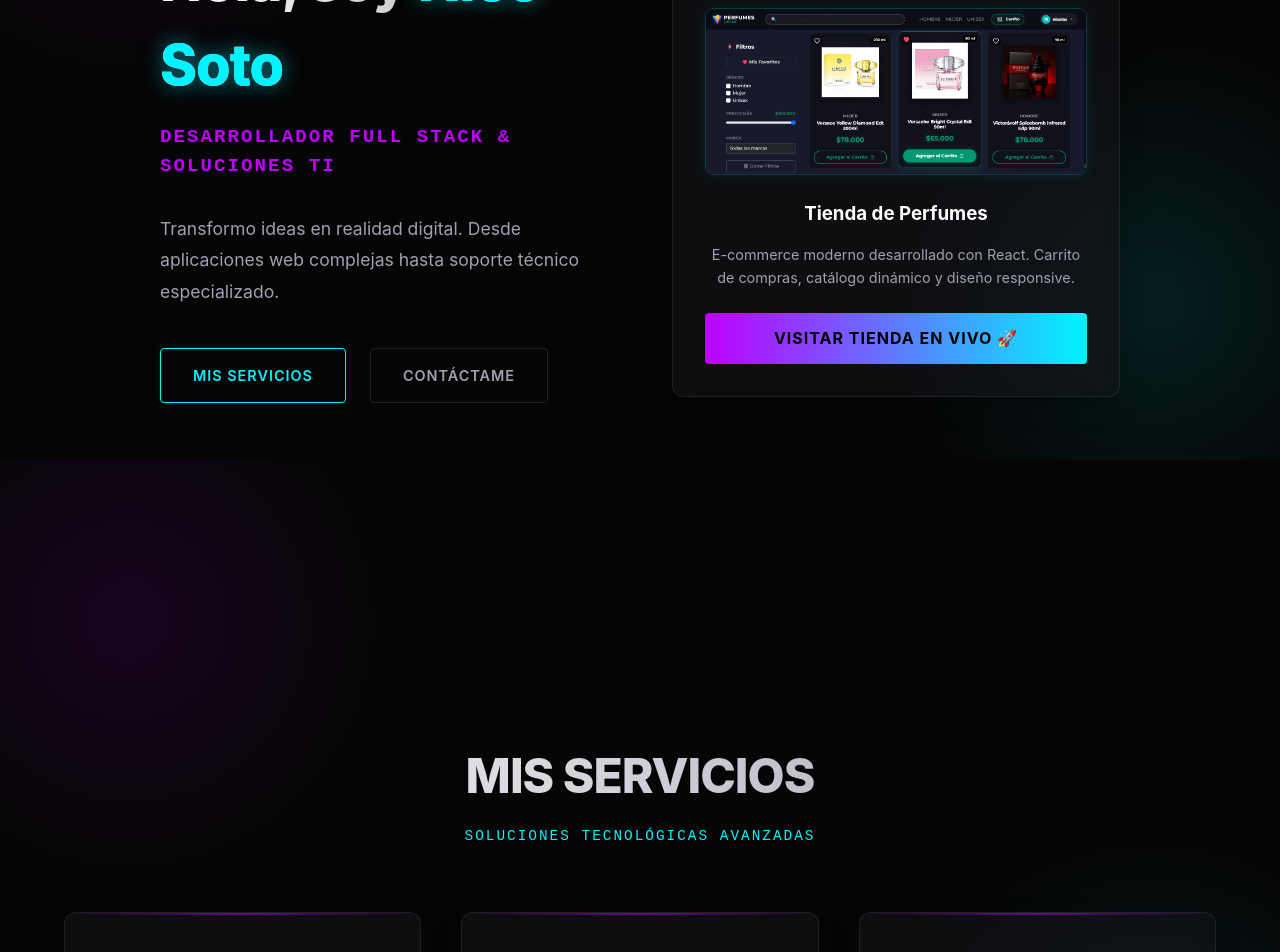
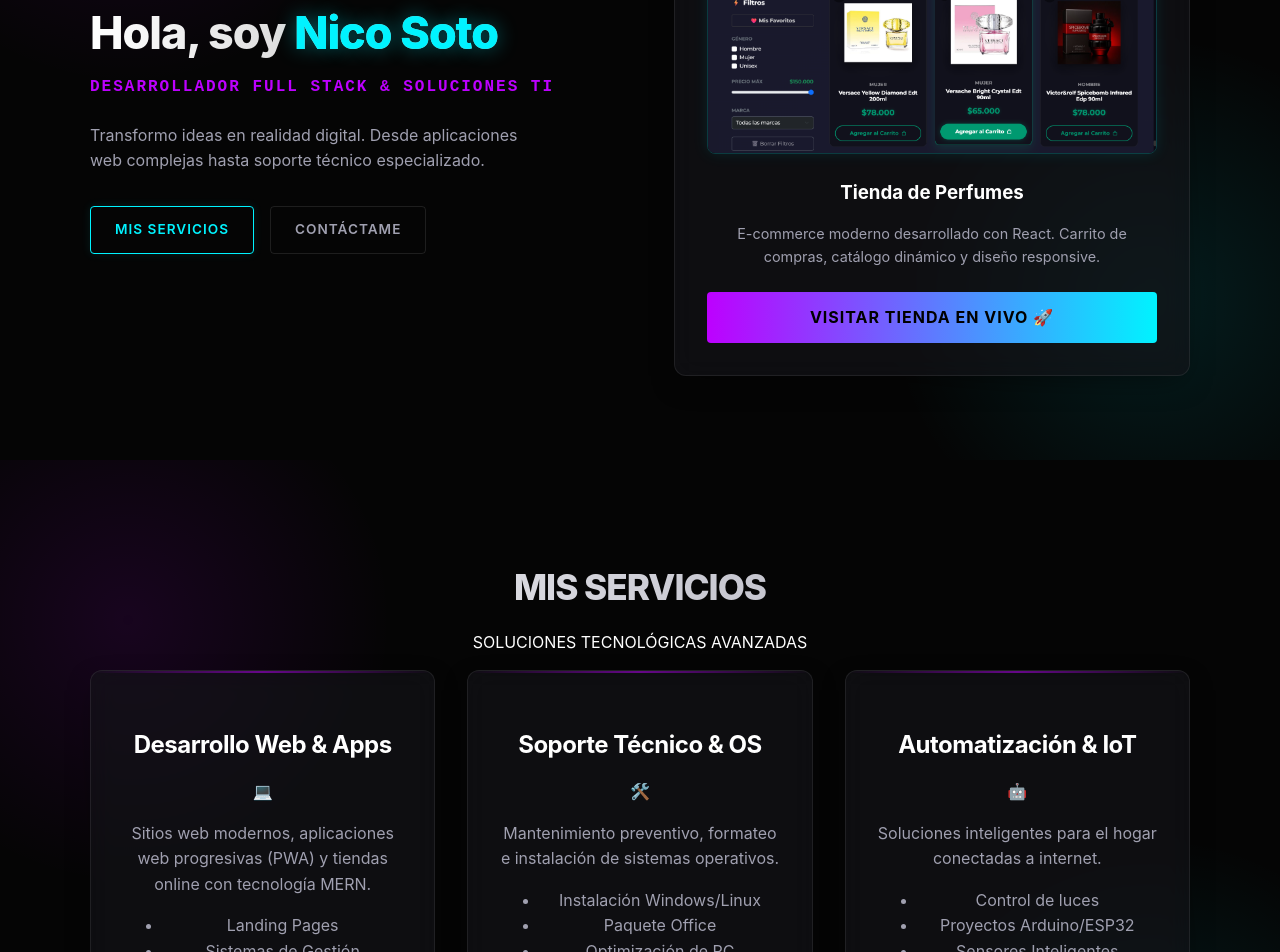
Before and after one commit to nikoalters/nicodev, a React (Vite) app: page / in a window 1280 px wide. Shown: the part 340-1292 px from the top of the page. Built offline with nearby package versions, Linux system fonts and the light colour scheme.

Commit message:
Arreglo tamaño navbar

```diff
--- a/src/components/Hero.css
+++ b/src/components/Hero.css
@@ -3,22 +3,28 @@
     flex-direction: column;
     align-items: center;
     justify-content: center;
-    padding: 8rem 2rem 4rem;
-    min-height: 90vh;
+    /* Reduje el padding superior de 8rem a 6rem */
+    padding: 6rem 2rem 3rem;
+    min-height: 85vh;
+    /* Un poco menos de altura para que quepa mejor */
     position: relative;
+    max-width: 1100px;
+    /* IMPORTANTE: Esto evita que se estire infinito a los lados */
+    margin: 0 auto;
+    /* Esto lo centra */
 }
 
 @media (min-width: 768px) {
     .hero-container {
         flex-direction: row;
-        gap: 4rem;
-        padding: 6rem 8rem;
-        /* Más aire a los lados */
+        gap: 3rem;
+        /* Menos espacio entre texto y tarjeta */
+        padding: 5rem 2rem;
+        text-align: left;
     }
 
     .hero-content {
         flex: 1;
-        text-align: left;
     }
 
     .hero-showcase {
@@ -30,54 +36,59 @@
 
 /* Efecto de Texto Brillante */
 .hero-content h1 {
-    font-size: 3.5rem;
+    /* Reduje de 3.5rem a 2.8rem */
+    font-size: 2.8rem;
     font-weight: 800;
     letter-spacing: -1px;
     background: linear-gradient(90deg, #fff, #a5a5a5);
     -webkit-background-clip: text;
     -webkit-text-fill-color: transparent;
     margin-bottom: 0.5rem;
+    line-height: 1.2;
+    /* Para que las líneas no se separen tanto */
 }
 
 .highlight {
     color: var(--neon-cyan);
     -webkit-text-fill-color: var(--neon-cyan);
-    text-shadow: 0 0 20px rgba(0, 243, 255, 0.5);
-    /* RESPLANDOR */
+    text-shadow: 0 0 20px rgba(0, 243, 255, 0.4);
 }
 
 .hero-content h2 {
     font-family: 'Courier New', monospace;
-    /* Fuente tipo código */
-    font-size: 1.2rem;
+    /* Reduje de 1.2rem a 1rem */
+    font-size: 1rem;
     color: var(--neon-purple);
-    margin-bottom: 2rem;
+    margin-bottom: 1.5rem;
     text-transform: uppercase;
     letter-spacing: 2px;
 }
 
 .hero-content p {
-    font-size: 1.1rem;
-    color: var(--text-dim);
-    max-width: 500px;
-    line-height: 1.8;
-    margin-bottom: 2.5rem;
+    font-size: 1rem;
+    /* Texto un pelín más chico */
+    color: #a0a0b0;
+    /* Usar el gris tech directo */
+    max-width: 450px;
+    /* Limita el ancho del párrafo para que no se vea eterno */
+    line-height: 1.6;
+    margin-bottom: 2rem;
 }
 
 /* Botones High Tech */
 .hero-buttons {
     display: flex;
-    gap: 1.5rem;
+    gap: 1rem;
 }
 
 .btn {
-    padding: 1rem 2rem;
+    padding: 0.8rem 1.5rem;
+    /* Botones un poco más compactos */
     border-radius: 4px;
-    /* Bordes más cuadrados = más tech */
     text-decoration: none;
     font-weight: 600;
     text-transform: uppercase;
-    font-size: 0.9rem;
+    font-size: 0.85rem;
     letter-spacing: 1px;
     transition: all 0.3s cubic-bezier(0.4, 0, 0.2, 1);
     position: relative;
@@ -94,11 +105,11 @@
 .btn-primary:hover {
     background: var(--neon-cyan);
     color: black;
-    box-shadow: 0 0 30px rgba(0, 243, 255, 0.6);
+    box-shadow: 0 0 20px rgba(0, 243, 255, 0.5);
 }
 
 .btn-outline {
-    color: var(--text-dim);
+    color: #a0a0b0;
     border: 1px solid rgba(255, 255, 255, 0.1);
 }
 
@@ -107,70 +118,17 @@
     color: white;
 }
 
-/* Tarjeta Showcase Holográfica */
-.showcase-card {
-    background: rgba(255, 255, 255, 0.03);
-    /* Casi transparente */
-    backdrop-filter: blur(10px);
-    /* Desenfoque de fondo */
-    border: 1px solid rgba(255, 255, 255, 0.1);
-    padding: 2.5rem;
-    border-radius: 12px;
-    max-width: 400px;
-    position: relative;
-    transition: transform 0.3s;
+/* Ajuste específico para que la tarjeta de la derecha no sea gigante */
+.hero-showcase {
+    width: 100%;
+    display: flex;
+    justify-content: center;
+    /* En móvil centrada */
 }
 
-/* Linea decorativa arriba de la tarjeta */
-.showcase-card::before {
-    content: '';
-    position: absolute;
-    top: 0;
-    left: 0;
-    width: 100%;
-    height: 2px;
-    background: linear-gradient(90deg, transparent, var(--neon-purple), transparent);
+@media (min-width: 768px) {
+    .hero-showcase {
+        justify-content: flex-end;
+        /* En PC a la derecha */
+    }
 }
-
-.showcase-card:hover {
-    transform: translateY(-5px);
-    border-color: var(--neon-purple);
-    box-shadow: 0 10px 40px rgba(189, 0, 255, 0.15);
-}
-
-.badge {
-    background: rgba(0, 243, 255, 0.1);
-    color: var(--neon-cyan);
-    padding: 0.4rem 0.8rem;
-    border-radius: 4px;
-    font-size: 0.75rem;
-    font-family: monospace;
-    border: 1px solid rgba(0, 243, 255, 0.3);
-}
-
-.showcase-placeholder {
-    background: linear-gradient(45deg, #111, #1a1a1a);
-    border: 1px dashed #333;
-    height: 180px;
-    border-radius: 8px;
-    display: flex;
-    align-items: center;
-    justify-content: center;
-    margin: 1.5rem 0;
-    color: #555;
-    font-family: monospace;
-}
-
-.btn-showcase {
-    display: block;
-    background: linear-gradient(90deg, var(--neon-purple), #9d00d6);
-    color: white;
-    padding: 1rem;
-    border-radius: 4px;
-    text-align: center;
-    text-decoration: none;
-    font-weight: bold;
-    text-transform: uppercase;
-    font-size: 0.9rem;
-    letter-spacing: 1px;
-}
--- a/src/components/Services.css
+++ b/src/components/Services.css
@@ -1,13 +1,8 @@
-.services-section {
-    padding: 6rem 2rem;
-    background: transparent;
-    /* Dejamos ver el fondo global tech */
-    position: relative;
-}
+/* ... el resto del archivo sigue igual ... */
 
-/* Títulos con estilo Cyberpunk */
 .section-title {
-    font-size: 3rem;
+    /* Reduje de 3rem a 2.2rem */
+    font-size: 2.2rem;
     text-align: center;
     margin-bottom: 0.5rem;
     font-weight: 800;
@@ -18,62 +13,14 @@
     text-transform: uppercase;
 }
 
-.subtitle {
-    text-align: center;
-    color: var(--neon-cyan, #00f3ff);
-    /* Subtítulo en neón */
-    margin-bottom: 4rem;
-    font-family: monospace;
-    letter-spacing: 2px;
-    font-size: 0.9rem;
-}
-
-/* La Grilla */
 .services-grid {
     display: grid;
-    grid-template-columns: repeat(auto-fit, minmax(320px, 1fr));
-    gap: 2.5rem;
-    /* Más espacio entre tarjetas */
-    max-width: 1200px;
+    /* Ajusté el minmax a 280px para que quepan mejor */
+    grid-template-columns: repeat(auto-fit, minmax(280px, 1fr));
+    gap: 2rem;
+    max-width: 1100px;
+    /* Limita el ancho total */
     margin: 0 auto;
 }
 
-/* Estilos internos de la tarjeta */
-.icon-wrapper {
-    font-size: 3rem;
-    margin-bottom: 1.5rem;
-    text-align: center;
-    filter: drop-shadow(0 0 15px rgba(0, 243, 255, 0.4));
-    /* Icono resplandeciente */
-}
-
-.service-description {
-    margin-bottom: 1.5rem;
-    color: #ccc;
-    font-size: 0.95rem;
-}
-
-.tech-list {
-    list-style: none;
-    padding: 0;
-    margin: 0;
-    border-top: 1px solid rgba(255, 255, 255, 0.1);
-    padding-top: 1rem;
-}
-
-.tech-list li {
-    color: #a0a0b0;
-    font-size: 0.9rem;
-    margin-bottom: 0.6rem;
-    font-family: monospace;
-    display: flex;
-    align-items: center;
-}
-
-/* Flechita tech antes de cada item */
-.tech-list li::before {
-    content: '>';
-    color: var(--neon-purple, #bd00ff);
-    margin-right: 10px;
-    font-weight: bold;
-}
+/* ... el resto sigue igual ... */
```
